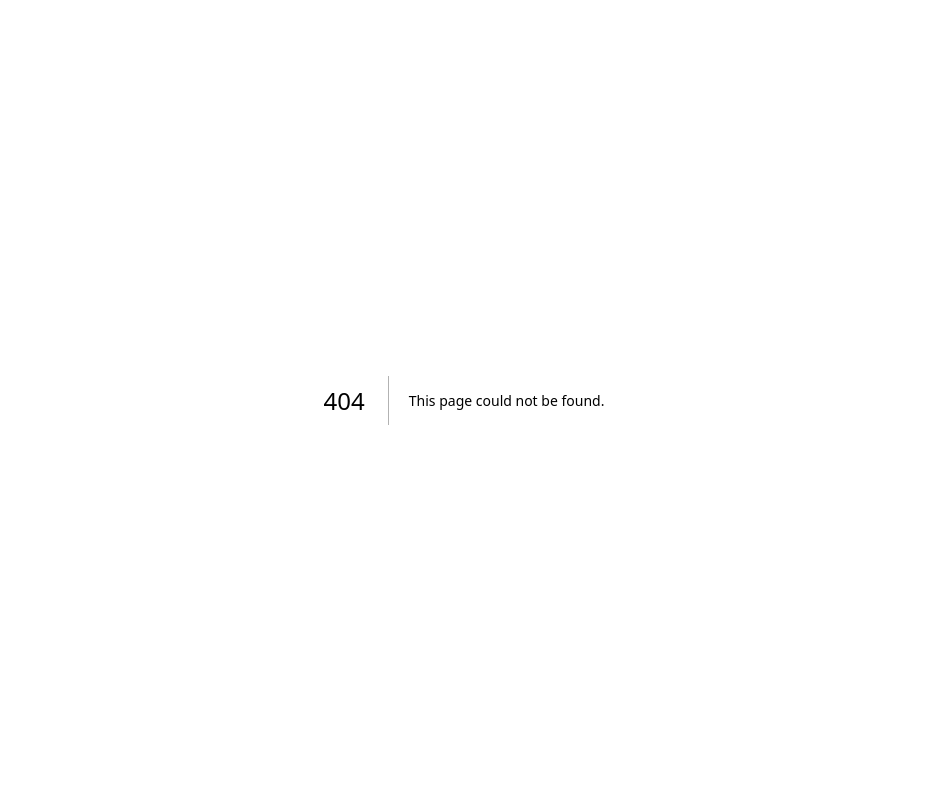
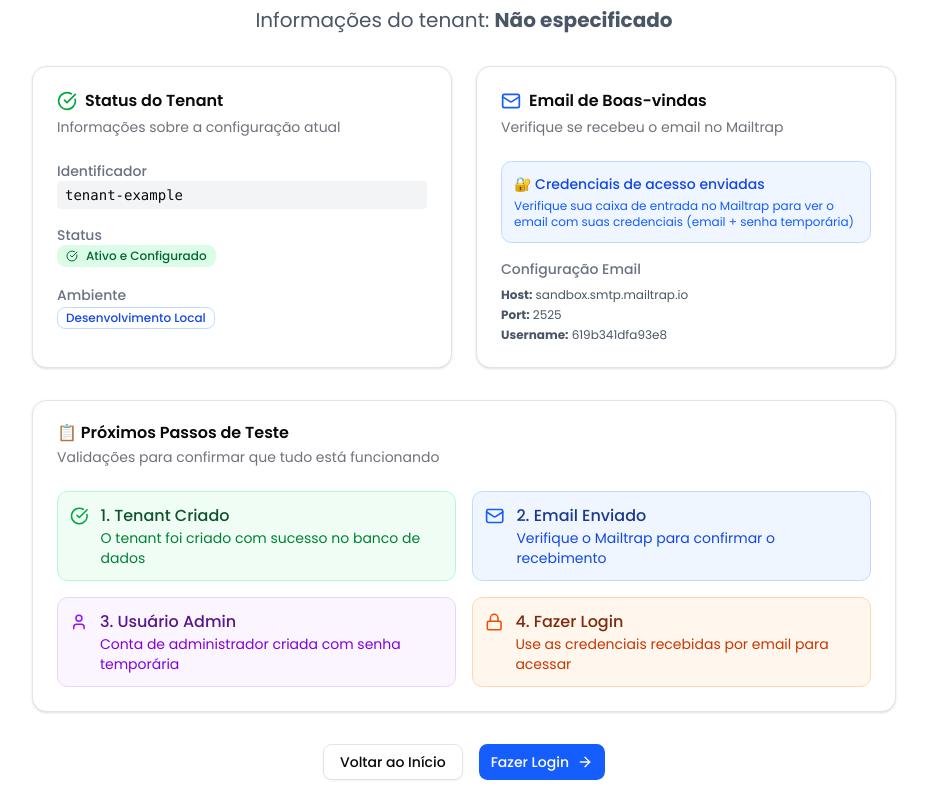
Before and after one commit to geraldobl58/connecthub, a Next.js app in the folder apps/admin/: page /tenant-info in a window 1280 px wide. Before the commit this address had no page. Shown: the top 800 px of the page, without its empty margins (176-1103 px from the left). Built offline with nearby package versions, Linux system fonts and the light colour scheme.

Commit message:
feat: create TenantInfoPage component to display tenant details and next steps for user onboarding

```diff
--- /dev/null
+++ b/apps/admin/src/app/(root)/(auth)/tenant-info/page.tsx
@@ -0,0 +1,234 @@
+"use client";
+
+import { useSearchParams } from "next/navigation";
+import { useEffect, useState } from "react";
+import { Button } from "@/components/ui/button";
+import {
+  Card,
+  CardContent,
+  CardDescription,
+  CardHeader,
+  CardTitle,
+} from "@/components/ui/card";
+import { Badge } from "@/components/ui/badge";
+import {
+  Building2,
+  CheckCircle,
+  Mail,
+  ArrowRight,
+  User,
+  Lock,
+} from "lucide-react";
+import { useRouter } from "next/navigation";
+
+const TenantInfoPage = () => {
+  const searchParams = useSearchParams();
+  const router = useRouter();
+  const [tenant, setTenant] = useState("");
+
+  useEffect(() => {
+    const tenantParam = searchParams.get("tenant");
+    if (tenantParam) {
+      setTenant(tenantParam);
+    }
+  }, [searchParams]);
+
+  return (
+    <div className="container mx-auto px-4 py-8 max-w-4xl">
+      <div className="text-center mb-8">
+        <div className="flex justify-center mb-6">
+          <div className="rounded-full bg-blue-100 p-4">
+            <Building2 className="h-16 w-16 text-blue-600" />
+          </div>
+        </div>
+        <h1 className="text-4xl font-bold text-gray-900 mb-4">
+          🎉 Tenant Configurado!
+        </h1>
+        <p className="text-xl text-gray-600">
+          Informações do tenant: <strong>{tenant || "Não especificado"}</strong>
+        </p>
+      </div>
+
+      <div className="grid grid-cols-1 md:grid-cols-2 gap-6 mb-8">
+        {/* Status do Tenant */}
+        <Card>
+          <CardHeader>
+            <CardTitle className="flex items-center gap-2">
+              <CheckCircle className="h-5 w-5 text-green-600" />
+              Status do Tenant
+            </CardTitle>
+            <CardDescription>
+              Informações sobre a configuração atual
+            </CardDescription>
+          </CardHeader>
+          <CardContent>
+            <div className="space-y-4">
+              <div>
+                <p className="text-sm font-medium text-gray-500">
+                  Identificador
+                </p>
+                <p className="font-mono text-sm bg-gray-100 px-2 py-1 rounded">
+                  {tenant || "tenant-example"}
+                </p>
+              </div>
+              <div>
+                <p className="text-sm font-medium text-gray-500">Status</p>
+                <Badge className="bg-green-100 text-green-800">
+                  <CheckCircle className="h-3 w-3 mr-1" />
+                  Ativo e Configurado
+                </Badge>
+              </div>
+              <div>
+                <p className="text-sm font-medium text-gray-500">Ambiente</p>
+                <Badge
+                  variant="outline"
+                  className="border-blue-200 text-blue-700"
+                >
+                  Desenvolvimento Local
+                </Badge>
+              </div>
+            </div>
+          </CardContent>
+        </Card>
+
+        {/* Email de Teste */}
+        <Card>
+          <CardHeader>
+            <CardTitle className="flex items-center gap-2">
+              <Mail className="h-5 w-5 text-blue-600" />
+              Email de Boas-vindas
+            </CardTitle>
+            <CardDescription>
+              Verifique se recebeu o email no Mailtrap
+            </CardDescription>
+          </CardHeader>
+          <CardContent>
+            <div className="space-y-4">
+              <div className="bg-blue-50 border border-blue-200 rounded-lg p-3">
+                <p className="text-sm text-blue-700 font-medium">
+                  🔐 Credenciais de acesso enviadas
+                </p>
+                <p className="text-xs text-blue-600 mt-1">
+                  Verifique sua caixa de entrada no Mailtrap para ver o email
+                  com suas credenciais (email + senha temporária)
+                </p>
+              </div>
+              <div className="space-y-2">
+                <p className="text-sm font-medium text-gray-500">
+                  Configuração Email
+                </p>
+                <div className="text-xs text-gray-600 space-y-1">
+                  <p>
+                    <strong>Host:</strong> sandbox.smtp.mailtrap.io
+                  </p>
+                  <p>
+                    <strong>Port:</strong> 2525
+                  </p>
+                  <p>
+                    <strong>Username:</strong> 619b341dfa93e8
+                  </p>
+                </div>
+              </div>
+            </div>
+          </CardContent>
+        </Card>
+      </div>
+
+      {/* Próximos Passos */}
+      <Card className="mb-8">
+        <CardHeader>
+          <CardTitle>📋 Próximos Passos de Teste</CardTitle>
+          <CardDescription>
+            Validações para confirmar que tudo está funcionando
+          </CardDescription>
+        </CardHeader>
+        <CardContent>
+          <div className="grid grid-cols-1 md:grid-cols-2 gap-4">
+            <div className="flex items-start gap-3 p-3 bg-green-50 rounded-lg border border-green-200">
+              <CheckCircle className="h-5 w-5 text-green-600 mt-0.5" />
+              <div>
+                <p className="font-medium text-green-900">1. Tenant Criado</p>
+                <p className="text-sm text-green-700">
+                  O tenant {tenant} foi criado com sucesso no banco de dados
+                </p>
+              </div>
+            </div>
+
+            <div className="flex items-start gap-3 p-3 bg-blue-50 rounded-lg border border-blue-200">
+              <Mail className="h-5 w-5 text-blue-600 mt-0.5" />
+              <div>
+                <p className="font-medium text-blue-900">2. Email Enviado</p>
+                <p className="text-sm text-blue-700">
+                  Verifique o Mailtrap para confirmar o recebimento
+                </p>
+              </div>
+            </div>
+
+            <div className="flex items-start gap-3 p-3 bg-purple-50 rounded-lg border border-purple-200">
+              <User className="h-5 w-5 text-purple-600 mt-0.5" />
+              <div>
+                <p className="font-medium text-purple-900">3. Usuário Admin</p>
+                <p className="text-sm text-purple-700">
+                  Conta de administrador criada com senha temporária
+                </p>
+              </div>
+            </div>
+
+            <div className="flex items-start gap-3 p-3 bg-orange-50 rounded-lg border border-orange-200">
+              <Lock className="h-5 w-5 text-orange-600 mt-0.5" />
+              <div>
+                <p className="font-medium text-orange-900">4. Fazer Login</p>
+                <p className="text-sm text-orange-700">
+                  Use as credenciais recebidas por email para acessar
+                </p>
+              </div>
+            </div>
+          </div>
+        </CardContent>
+      </Card>
+
+      {/* Ações */}
+      <div className="flex flex-col sm:flex-row gap-4 justify-center">
+        <Button
+          variant="outline"
+          onClick={() => router.push("/")}
+          className="flex items-center gap-2"
+        >
+          Voltar ao Início
+        </Button>
+
+        <Button
+          onClick={() => router.push(`/login?tenant=${tenant}`)}
+          className="bg-blue-600 hover:bg-blue-700 text-white flex items-center gap-2"
+        >
+          Fazer Login
+          <ArrowRight className="h-4 w-4" />
+        </Button>
+      </div>
+
+      {/* Debug Info */}
+      <div className="mt-8 p-4 bg-gray-50 rounded-lg border">
+        <h3 className="font-medium text-gray-900 mb-2">
+          🔧 Informações de Debug
+        </h3>
+        <div className="text-sm text-gray-600 space-y-1">
+          <p>
+            <strong>Tenant ID:</strong> {tenant || "Não especificado"}
+          </p>
+          <p>
+            <strong>URL Atual:</strong>{" "}
+            {typeof window !== "undefined" ? window.location.href : "N/A"}
+          </p>
+          <p>
+            <strong>Email Status:</strong> Configurado para Mailtrap (sandbox)
+          </p>
+          <p>
+            <strong>Ambiente:</strong> Desenvolvimento Local
+          </p>
+        </div>
+      </div>
+    </div>
+  );
+};
+
+export default TenantInfoPage;
```
